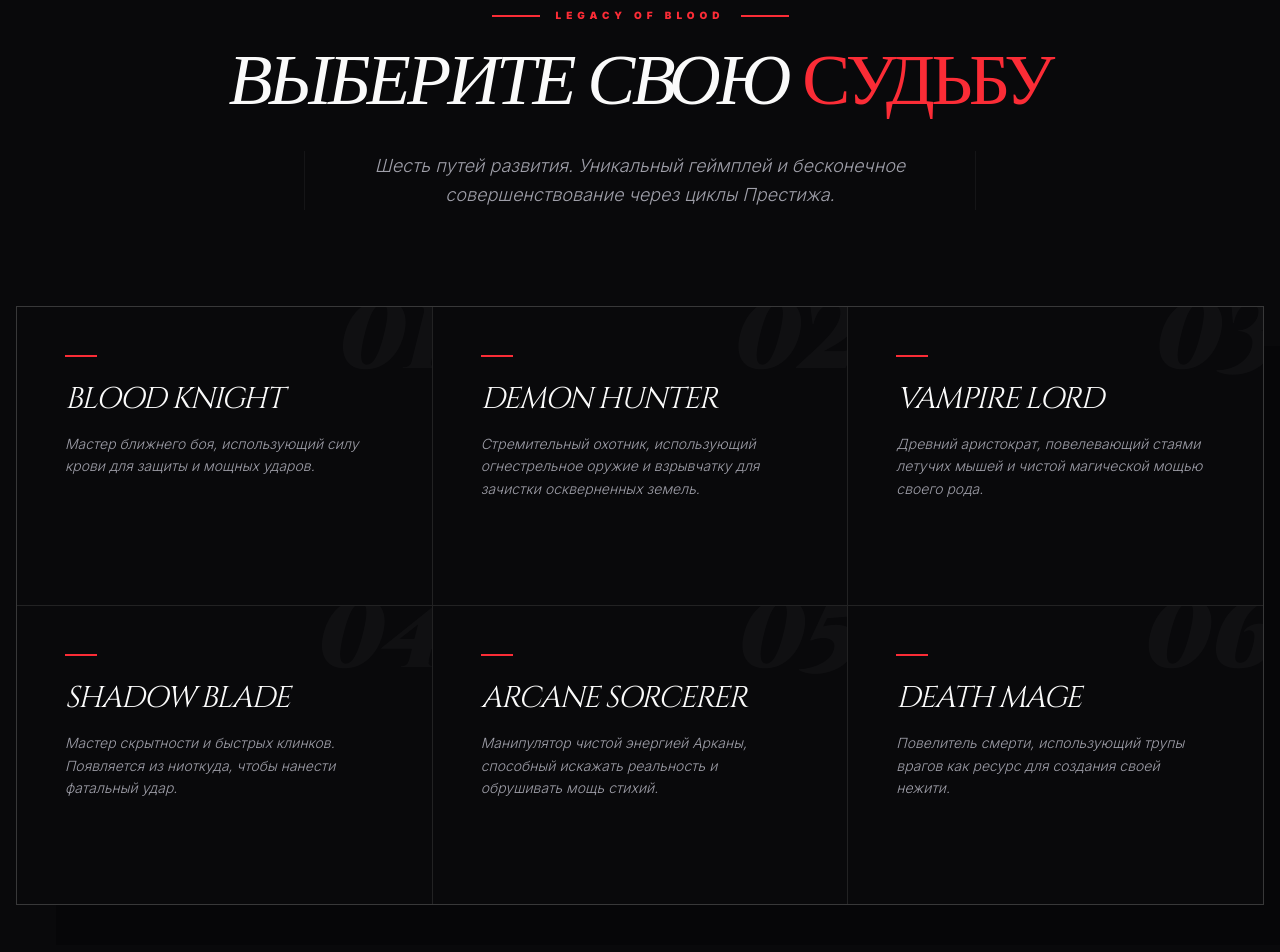
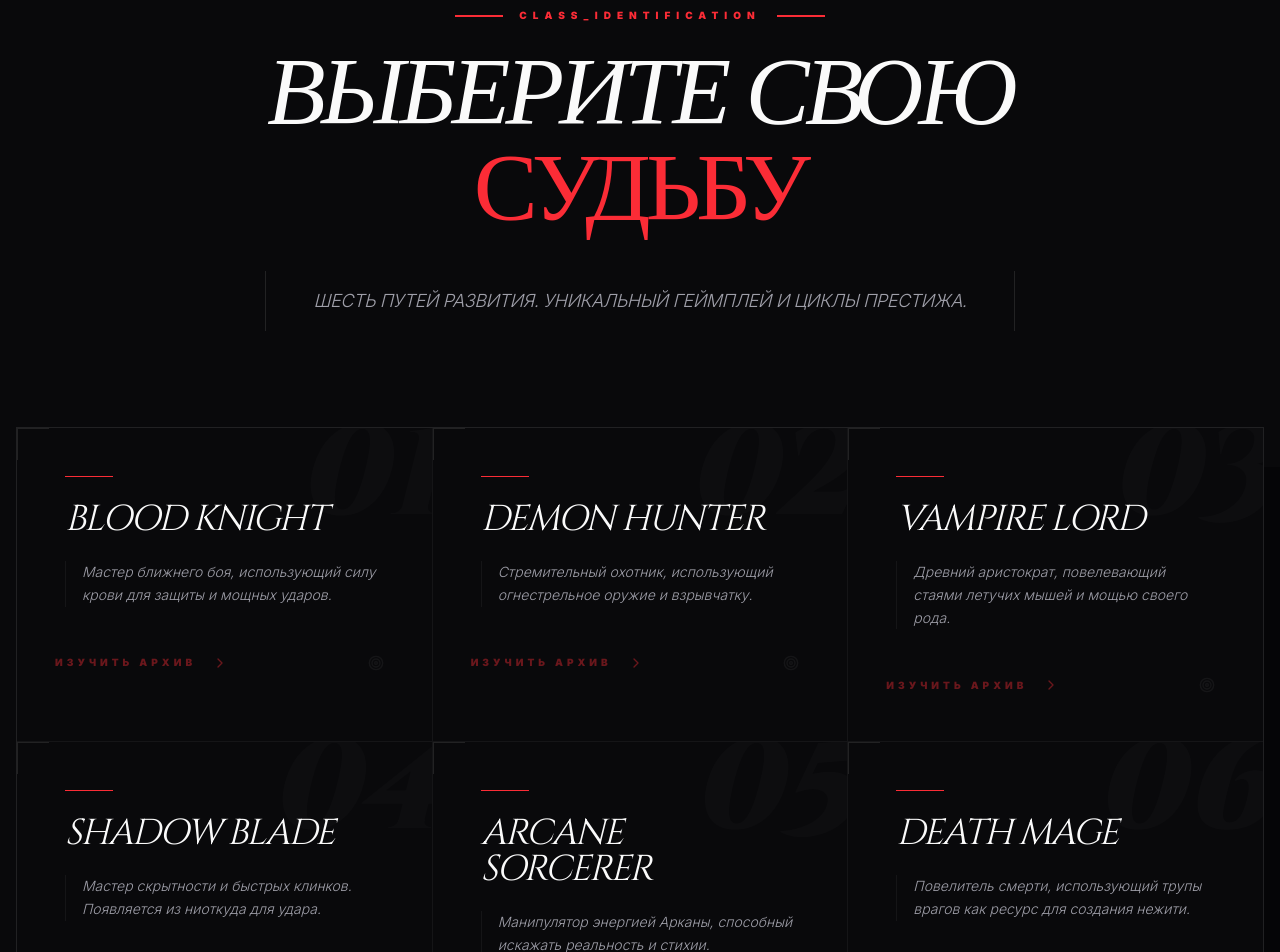
Before and after one commit to Evools/v-rising-mod, a Next.js app: page / in a window 1280 px wide. Shown: the part 920-1872 px from the top of the page. Built offline with nearby package versions, Linux system fonts and the light colour scheme.

Commit message:
feat: добавить компонент ClassSelection для выбора классов персонажей

```diff
--- a/app/page.tsx
+++ b/app/page.tsx
@@ -1,5 +1,6 @@
 "use client";
 
+import ClassSelection from "@/components/ClassRegistry";
 import FeatureBlock from "@/components/FeatureBlock";
 import Footer from "@/components/Footer";
 import Hero from "@/components/Hero";
@@ -46,63 +47,7 @@ export default function Page() {
       <Navbar />
       <Hero />
 
-      {/* СЕКЦИЯ КЛАССОВ (BRUTAL GRID) */}
-      <section
-        id="classes"
-        className="py-32 bg-background relative overflow-hidden"
-      >
-        <div className="absolute top-0 left-1/2 -translate-x-1/2 w-full h-[2px] bg-gradient-to-r from-transparent via-primary/20 to-transparent" />
-
-        <div className="container mx-auto px-4">
-          <div className="flex flex-col items-center text-center mb-24">
-            <div className="flex items-center gap-4 mb-6">
-              <div className="h-[2px] w-12 bg-primary" />
-              <span className="text-primary font-black tracking-[0.5em] uppercase text-[10px]">
-                Legacy of Blood
-              </span>
-              <div className="h-[2px] w-12 bg-primary" />
-            </div>
-            <h2 className="font-serif text-6xl md:text-7xl text-foreground mb-8 uppercase italic tracking-tighter">
-              ВЫБЕРИТЕ СВОЮ{" "}
-              <span className="text-primary not-italic">СУДЬБУ</span>
-            </h2>
-            <p className="max-w-2xl text-muted-foreground font-light text-lg leading-relaxed italic border-x border-white/5 px-12">
-              Шесть путей развития. Уникальный геймплей и бесконечное
-              совершенствование через циклы Престижа.
-            </p>
-          </div>
-
-          <div className="grid grid-cols-1 md:grid-cols-2 lg:grid-cols-3 gap-px bg-border border border-border shadow-[40px_40px_0px_rgba(0,0,0,0.3)]">
-            {classes.map((cls) => (
-              <Link
-                href="/classes"
-                key={cls.name}
-                className="bg-background p-12 hover:bg-white/[0.02] transition-all duration-300 group relative overflow-hidden border-border"
-              >
-                <span className="absolute -top-4 -right-2 text-8xl font-serif font-black text-foreground/[0.03] group-hover:text-primary/10 transition-colors italic">
-                  {cls.id}
-                </span>
-
-                <div className="relative z-10">
-                  <div className="w-8 h-[2px] bg-primary mb-6 transition-all group-hover:w-16" />
-                  <h3 className="font-serif text-3xl text-foreground mb-4 group-hover:text-primary transition-colors uppercase italic tracking-tighter">
-                    {cls.name}
-                  </h3>
-                  <p className="text-muted-foreground text-sm font-light leading-relaxed mb-10 italic">
-                    {cls.desc}
-                  </p>
-                  <div className="flex items-center gap-4 translate-y-2 opacity-0 group-hover:translate-y-0 group-hover:opacity-100 transition-all duration-500">
-                    <span className="text-[10px] uppercase tracking-[0.3em] text-primary font-black">
-                      Изучить архив
-                    </span>
-                    <ChevronRight className="w-4 h-4 text-primary" />
-                  </div>
-                </div>
-              </Link>
-            ))}
-          </div>
-        </div>
-      </section>
+      <ClassSelection />
 
       {/* ФУНКЦИОНАЛЬНЫЕ БЛОКИ (Жесткое разделение) */}
       <div className="divide-y-2 divide-primary/10 border-t-2 border-primary/10 bg-muted/5">
--- /dev/null
+++ b/components/ClassRegistry.tsx
@@ -0,0 +1,113 @@
+"use client";
+
+import { ChevronRight, Target, Terminal } from "lucide-react";
+import Link from "next/link";
+import { cn } from "@/lib/utils";
+
+const classes = [
+  {
+    id: "01",
+    name: "Blood Knight",
+    desc: "Мастер ближнего боя, использующий силу крови для защиты и мощных ударов.",
+  },
+  {
+    id: "02",
+    name: "Demon Hunter",
+    desc: "Стремительный охотник, использующий огнестрельное оружие и взрывчатку.",
+  },
+  {
+    id: "03",
+    name: "Vampire Lord",
+    desc: "Древний аристократ, повелевающий стаями летучих мышей и мощью своего рода.",
+  },
+  {
+    id: "04",
+    name: "Shadow Blade",
+    desc: "Мастер скрытности и быстрых клинков. Появляется из ниоткуда для удара.",
+  },
+  {
+    id: "05",
+    name: "Arcane Sorcerer",
+    desc: "Манипулятор энергией Арканы, способный искажать реальность и стихии.",
+  },
+  {
+    id: "06",
+    name: "Death Mage",
+    desc: "Повелитель смерти, использующий трупы врагов как ресурс для создания нежити.",
+  },
+];
+
+export default function ClassSelection() {
+  return (
+    <section
+      id="classes"
+      className="py-32 bg-background relative overflow-hidden font-sans"
+    >
+      <div className="absolute top-0 left-0 w-full h-px bg-gradient-to-r from-transparent via-primary/50 to-transparent" />
+
+      <div className="container mx-auto px-4 relative">
+        <div className="flex flex-col items-center text-center mb-24">
+          <div className="flex items-center gap-4 mb-6">
+            <div className="h-[2px] w-12 bg-primary" />
+            <span className="text-primary font-black tracking-[0.6em] uppercase text-[10px]">
+              Class_Identification
+            </span>
+            <div className="h-[2px] w-12 bg-primary" />
+          </div>
+
+          <h2 className="font-serif text-6xl md:text-8xl text-foreground mb-8 uppercase italic tracking-tighter leading-none">
+            ВЫБЕРИТЕ СВОЮ <br />
+            <span className="text-primary not-italic">СУДЬБУ</span>
+          </h2>
+
+          <div className="relative inline-block py-4 px-12 border-x border-white/10">
+            <p className="max-w-2xl text-muted-foreground font-light text-lg italic uppercase tracking-tight">
+              Шесть путей развития. Уникальный геймплей и циклы Престижа.
+            </p>
+          </div>
+        </div>
+
+        <div className="grid grid-cols-1 md:grid-cols-2 lg:grid-cols-3 gap-px bg-white/5 border border-white/5 shadow-[40px_40px_0px_rgba(0,0,0,0.4)]">
+          {classes.map((cls) => (
+            <Link
+              href="/classes"
+              key={cls.name}
+              className="group bg-background p-12 transition-all duration-500 relative overflow-hidden"
+            >
+              <span className="absolute -top-4 -right-2 text-9xl font-serif font-black text-white/[0.02] group-hover:text-primary/5 transition-colors italic pointer-events-none">
+                {cls.id}
+              </span>
+
+              <div className="absolute top-0 left-0 w-8 h-8 border-t border-l border-white/10 group-hover:border-primary/50 transition-colors" />
+
+              <div className="relative z-10">
+                <div className="w-12 h-px bg-primary mb-6 transition-all group-hover:w-20" />
+
+                <h3 className="font-serif text-4xl text-foreground mb-6 group-hover:text-primary transition-colors uppercase italic tracking-tighter leading-none">
+                  {cls.name}
+                </h3>
+
+                <p className="text-muted-foreground text-sm font-light leading-relaxed mb-12 italic border-l border-white/5 pl-4 group-hover:border-primary/30 transition-all">
+                  {cls.desc}
+                </p>
+
+                <div className="flex items-center justify-between">
+                  <div className="flex items-center gap-4 opacity-40 group-hover:opacity-100 transition-all duration-500 translate-x-[-10px] group-hover:translate-x-0">
+                    <span className="text-[10px] uppercase tracking-[0.4em] text-primary font-black">
+                      Изучить архив
+                    </span>
+                    <ChevronRight className="w-4 h-4 text-primary" />
+                  </div>
+
+                  <Target className="w-4 h-4 text-white/5 group-hover:text-primary/20 transition-colors" />
+                </div>
+              </div>
+
+              <div className="absolute inset-0 bg-gradient-to-b from-primary/5 to-transparent h-1/2 -translate-y-full group-hover:animate-scan pointer-events-none" />
+            </Link>
+          ))}
+        </div>
+      </div>
+    </section>
+  );
+}
```
